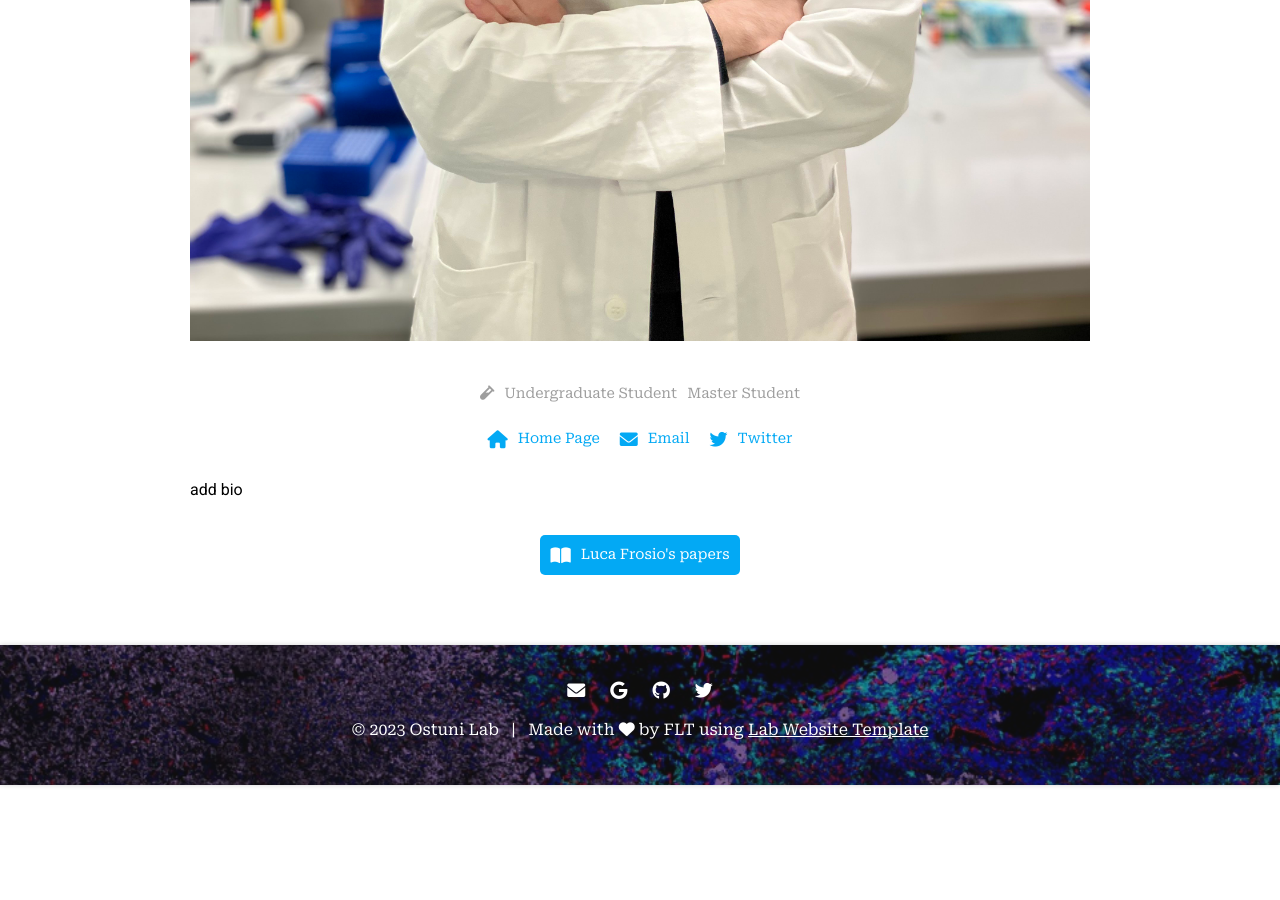
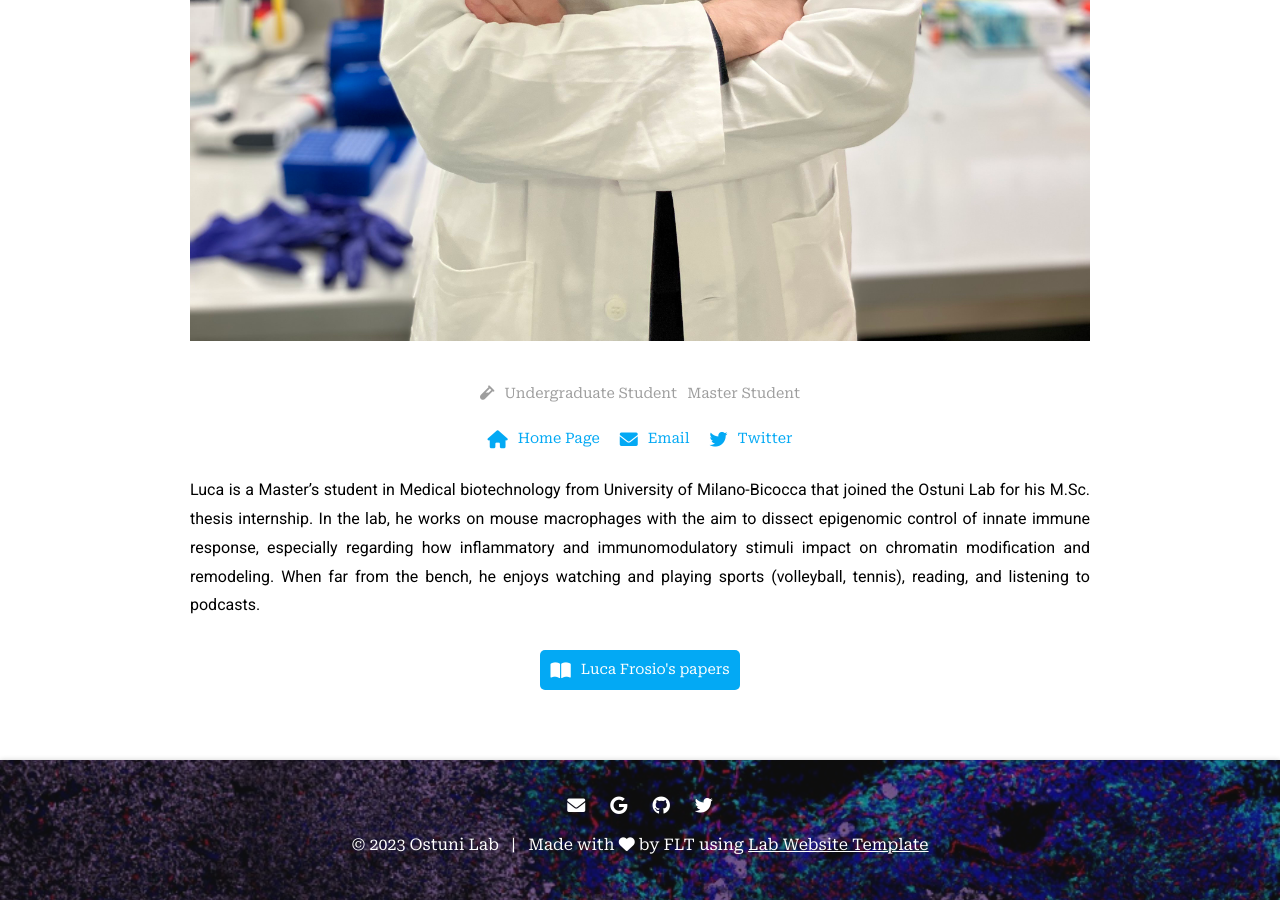
Before and after one commit to laterz-f/labwebsite, a Jekyll site: the page built from _members/luca-frosio.md, in a window 1280 px wide and 900 px high, scrolled down 1116 px. Built offline with Jekyll 4.4.1, drawn with Linux system fonts in a browser that asks for light colours; before the commit the page ends 1901 px from its top, so only the background shows below that.

Commit message:
Update luca-frosio.md

```diff
--- a/_members/luca-frosio.md
+++ b/_members/luca-frosio.md
@@ -12,4 +12,5 @@ links:
   email: /
   twitter: /
 ---
-add bio
+
+Luca is a Master’s student in Medical biotechnology from University of Milano-Bicocca that joined the Ostuni Lab for his M.Sc. thesis internship. In the lab, he works on mouse macrophages with the aim to dissect epigenomic control of innate immune response, especially regarding how inflammatory and immunomodulatory stimuli impact on chromatin modification and remodeling. When far from the bench, he enjoys watching and playing sports (volleyball, tennis), reading, and listening to podcasts.
```
